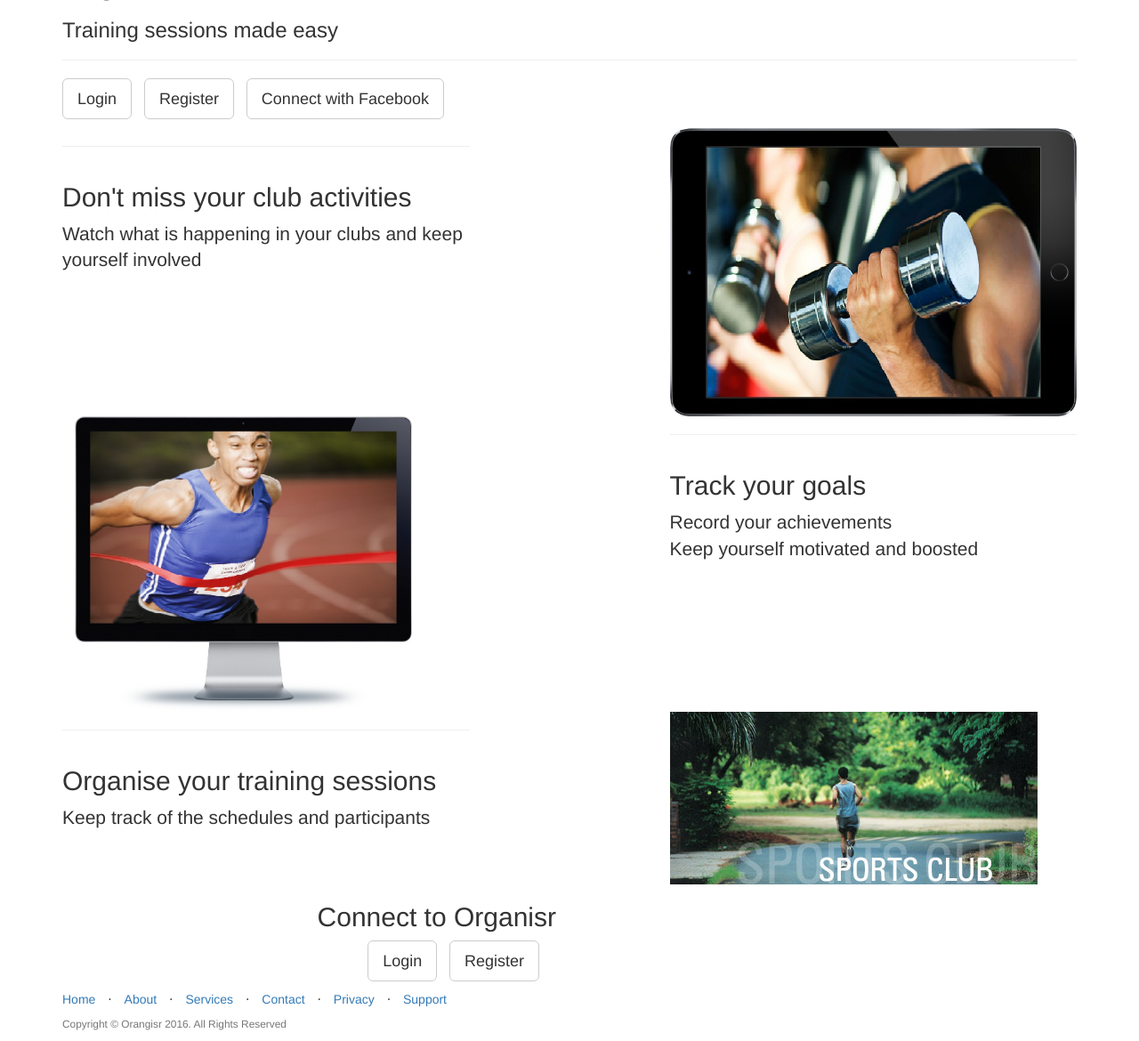
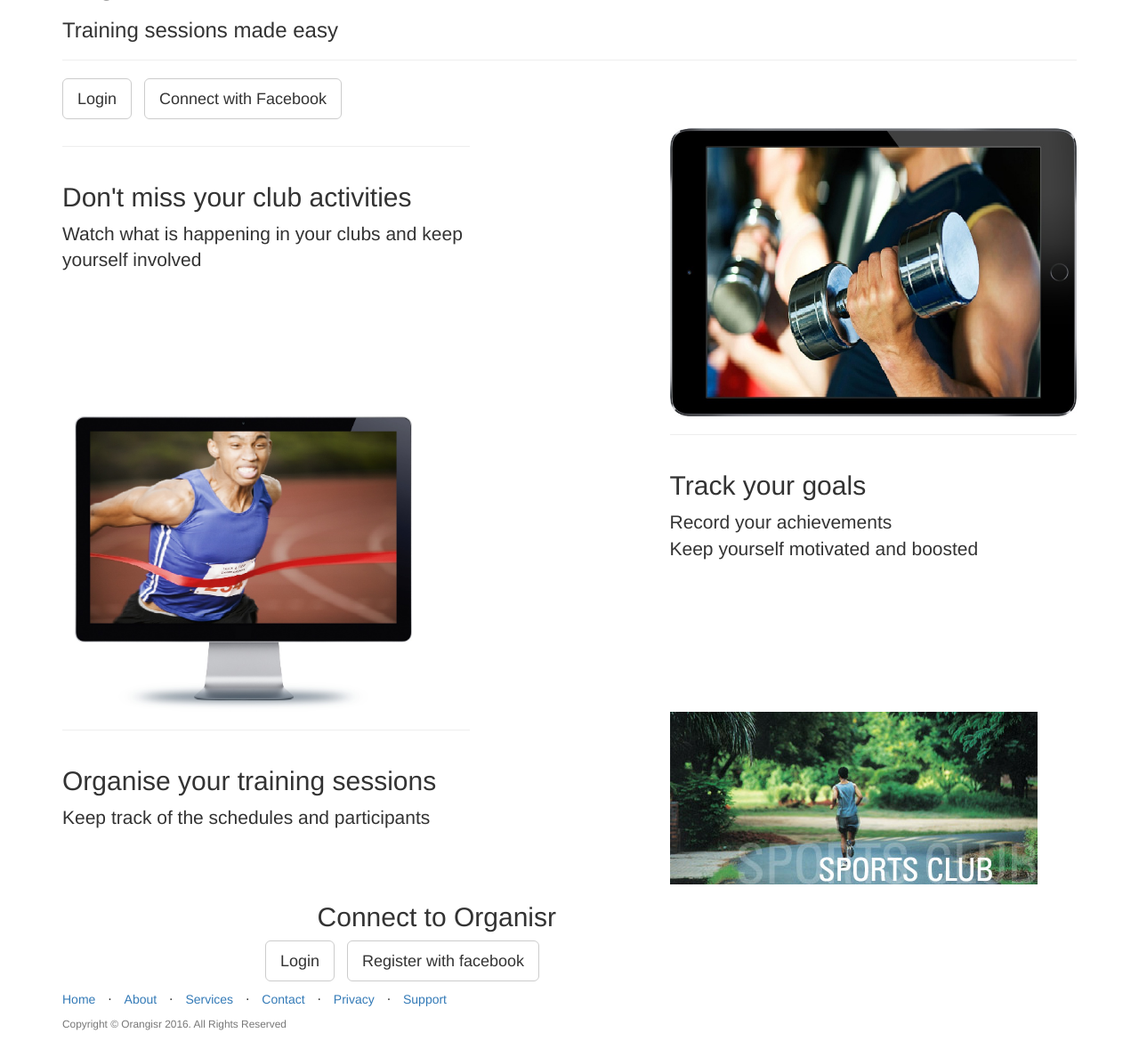
Before and after one commit to harpresing/Organisr, a Node server app: page / in a window 1280 px wide. Shown: the part 59-1229 px from the top of the page at 89% size. Run offline with Node 20, Linux system fonts and the light colour scheme; some libraries are stand-ins or nearby versions.

Commit message:
Commented out routes for /login

```diff
--- a/app/routes/index.js
+++ b/app/routes/index.js
@@ -11,12 +11,12 @@ router.get('/',(req,res)=>{
   res.render('index',{title:"Organisr",currentUser:req.user});
 });
 
-router.get("/login",(req,res)=>{
+/*router.get("/login",(req,res)=>{
   res.render('login');
 
 });
-
-router.post('/login', authCtrl.signin);
+*/
+//router.post('/login', authCtrl.signin);
 router.post('/signup',accountCtrl.signup);
 router.get('/logout', authCtrl.signout);
 
--- a/app/views/index.ejs
+++ b/app/views/index.ejs
@@ -92,11 +92,11 @@
                         <hr class="intro-divider">
                         <ul class="list-inline intro-social-buttons">
                             <li>
-                                <a href="./login" class="btn btn-default btn-lg"><span class="network-name">Login</span></a>
+                                <a href="/auth/facebook" class="btn btn-default btn-lg"><span class="network-name">Login</span></a>
                             </li>
-                            <li>
-                                <a href="./login" class="btn btn-default btn-lg"><!--<i class="fa fa-github fa-fw"></i>--> <span class="network-name">Register</span></a>
-                            </li>
+                           <!-- <li>
+                                <a href="./login" class="btn btn-default btn-lg"> <span class="network-name">Register</span></a>
+                            </li> -->
                             <li>
                                 <a href="/auth/facebook" class="btn btn-default btn-lg"><!--<i class="fa fa-linkedin fa-fw"></i>--> <span class="network-name">Connect with Facebook</span></a>
                             </li>
@@ -190,10 +190,10 @@
 
                     <ul class="list-inline banner-social-buttons">
                         <li>
-                            <a href="./login" class="btn btn-default btn-lg" style="margin-left: 100px" > <span class="network-name" >Login</a>
+                            <a href="/auth/facebook" class="btn btn-default btn-lg" style="margin-left: 100px" > <span class="network-name" >Login</a>
                         </li>
                         <li>
-                            <a href="./login" class="btn btn-default btn-lg" > <span class="network-name" >Register</span></a>
+                            <a href="/auth/facebook" class="btn btn-default btn-lg" > <span class="network-name" >Register with facebook</span></a>
                         </li>
                         <li>
                             <!--<a href="#" class="btn btn-default btn-lg"><i class="fa fa-linkedin fa-fw"></i> <span class="network-name">Connect with Facebook</span></a>-->
```
